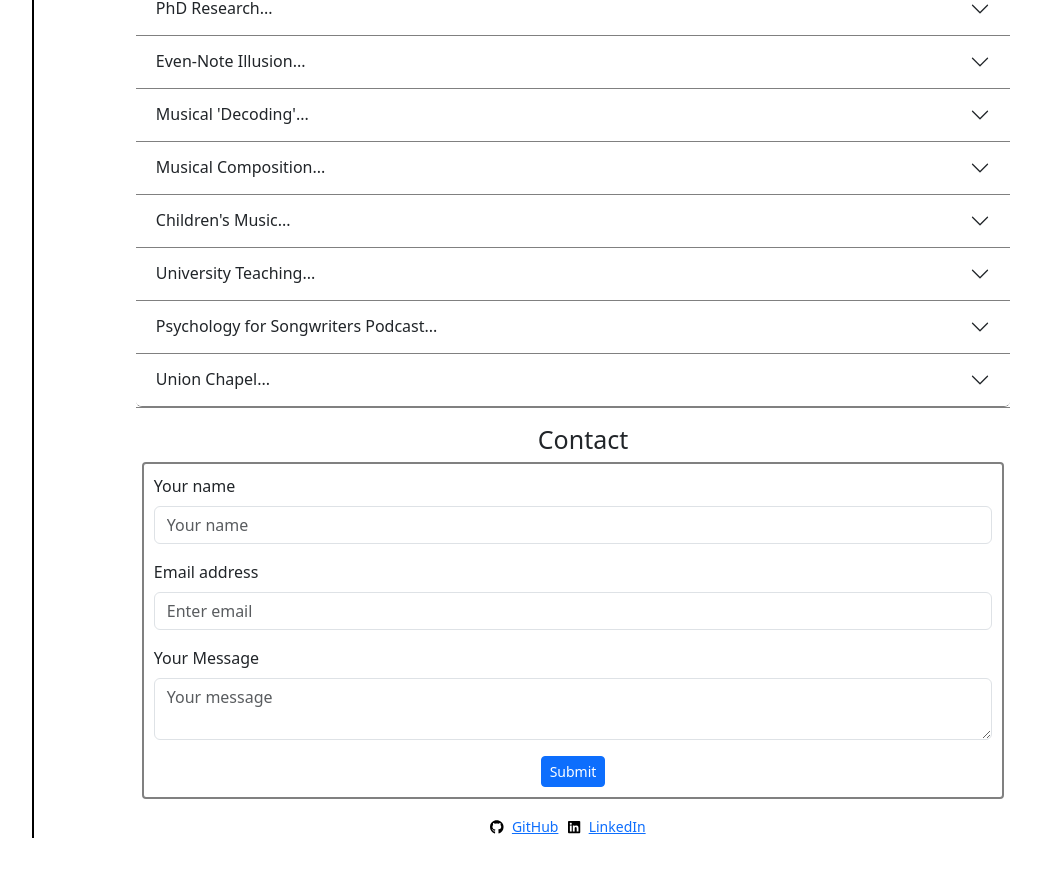
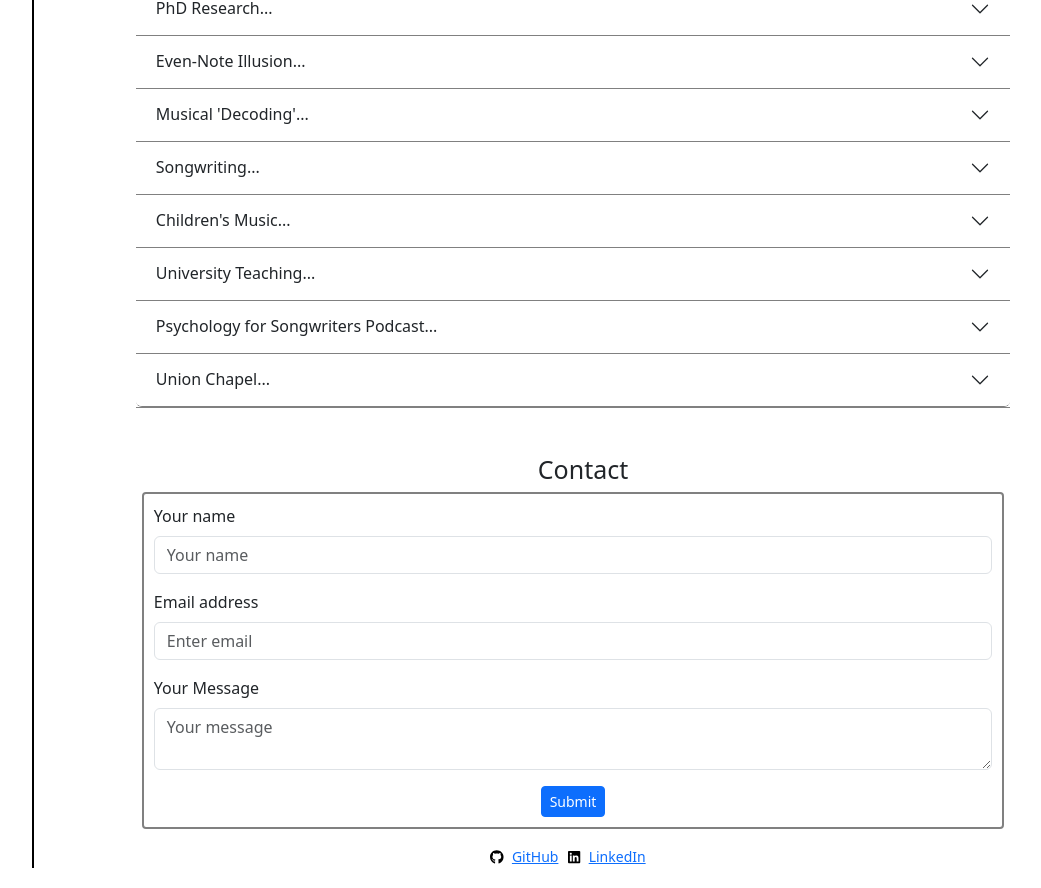
Before and after one commit to AnthonyFort/portfolio, a React (Create React App) app: page / in a window 1280 px wide. Shown: the part 954-1842 px from the top of the page, without its empty margins (168-1209 px from the left). Before the commit the page ends 1812 px from the top, so only its background shows below. Built offline with nearby package versions, Linux system fonts and the light colour scheme.

Commit message:
Changes songwriting video

```diff
--- a/src/components/Music.js
+++ b/src/components/Music.js
@@ -41,8 +41,8 @@
       ),
     },
     {
-      title: 'Musical Composition...',
-      media: 'https://www.youtube.com/embed/OTBAwCj6bCc',
+      title: 'Songwriting...',
+      media: 'https://www.youtube.com/embed/VbWTmpNSTKU',
       description: (
         <>
           <p>I write in multiple genres, but find it fascinating how my personality and self-beliefs leak into everything I do.</p>
--- a/src/styles/components/Contact.scss
+++ b/src/styles/components/Contact.scss
@@ -1,9 +1,12 @@
+.contact-div {
+  margin-top: 30px;
+}
+
 .form-div {
   display: flex;
   flex-direction: column;
   align-items: center;
   margin-bottom: 15px;
-
 }
 
 .form {
```
